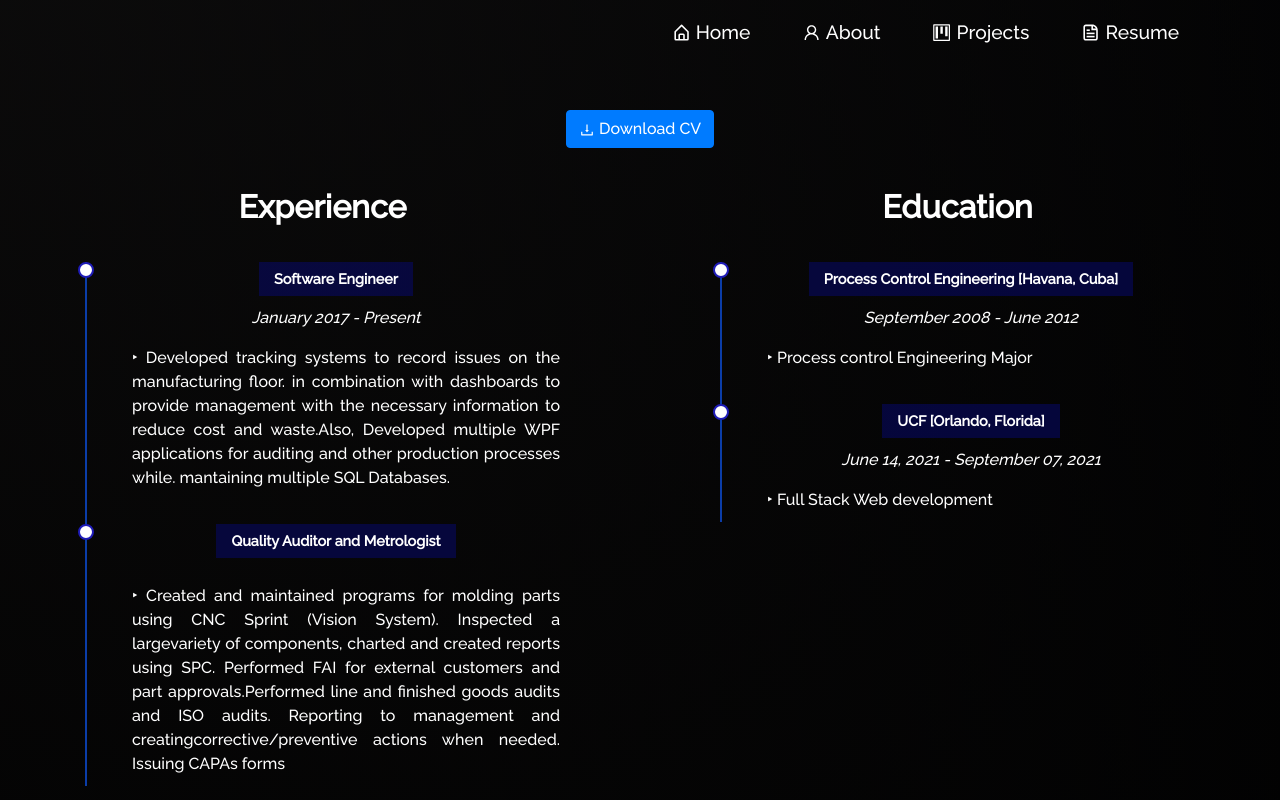
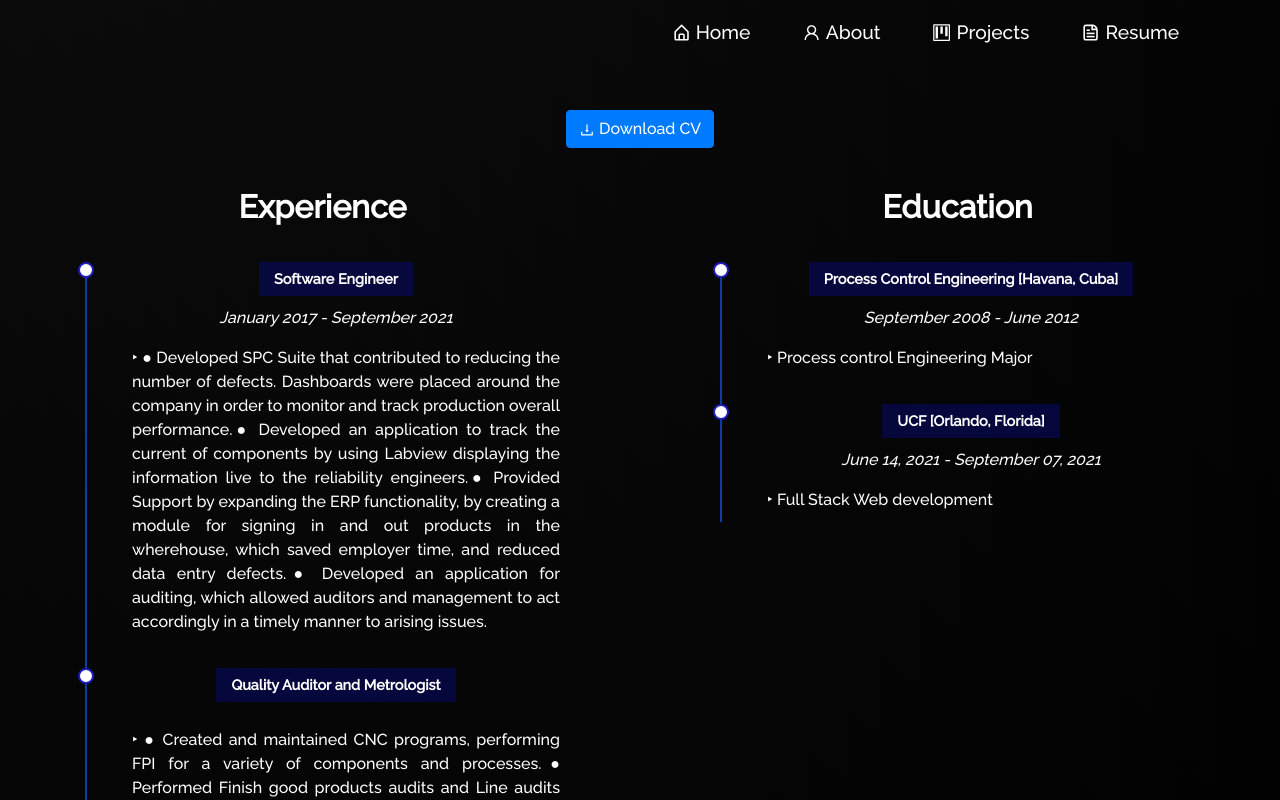
Before and after one commit to julioPlaceres/ReactPortfolio, a React (Create React App) app: page /ReactPortfolio/resume in a window 1280 px wide. Shown: the top 800 px of the page. Built offline with nearby package versions, Linux system fonts and the light colour scheme.

Commit message:
Updated Resume with description and new version downloadable

```diff
--- a/src/components/Resume/Resume.js
+++ b/src/components/Resume/Resume.js
@@ -20,21 +20,26 @@ function Resume() {
             <h3 className="resume-title">Experience</h3>
             <Resumecontent
               title="Software Engineer"
-              date="January 2017 - Present"
+              date="January 2017 - September 2021"
               content={[
-                "Developed tracking systems to record issues on the manufacturing floor." +
-                " in combination with dashboards to provide management with the necessary information to reduce cost and waste." +
-                "Also, Developed multiple WPF applications for auditing and other production processes while." +
-                " mantaining multiple SQL Databases.",
+                "● Developed SPC Suite that contributed to reducing the number of defects. Dashboards were placed " +
+                "around the company in order to monitor and track production overall performance." +
+                "● Developed an application to track the current of components by using Labview displaying the " +
+                "information live to the reliability engineers." +
+                "● Provided Support by expanding the ERP functionality, by creating a module for signing in and out " +
+                "products in the wherehouse, which saved employer time, and reduced data entry defects." +
+                "● Developed an application for auditing, which allowed auditors and management to act accordingly in a " +
+                "timely manner to arising issues.",
               ]}
             />
             <Resumecontent
               title="Quality Auditor and Metrologist"
               content={[
-                "Created and maintained programs for molding parts using CNC Sprint (Vision System). Inspected a large" +
-                "variety of components, charted and created reports using SPC. Performed FAI for external customers and part approvals." +
-                "Performed line and finished goods audits and ISO audits. Reporting to management and creating" +
-                "corrective/preventive actions when needed. Issuing CAPAs forms",
+                "● Created and maintained CNC programs, performing FPI for a variety of components and processes." +
+                "● Performed Finish good products audits and Line audits to ensure quality of products as well as enforcing " +
+                "standards operating procedures and safety." +
+                "● Contributed to achieve and maintain ISO 9001:2008, ISO 9001:2015 as well as ISO14001 as one of the " +
+                "lead auditors.",
               ]}
             />
           </Col>
@@ -54,7 +59,7 @@ function Resume() {
         </Row>
         <Row style={{ justifyContent: "center", position: "relative" }}>
           <Button variant="primary" href={pdf} target="_blank">
-          <AiOutlineDownload />&nbsp;Download CV
+            <AiOutlineDownload />&nbsp;Download CV
           </Button>
         </Row>
       </Container>
```
Also changed, not shown: 1 other file (tests, documents, lock files or other folders).
